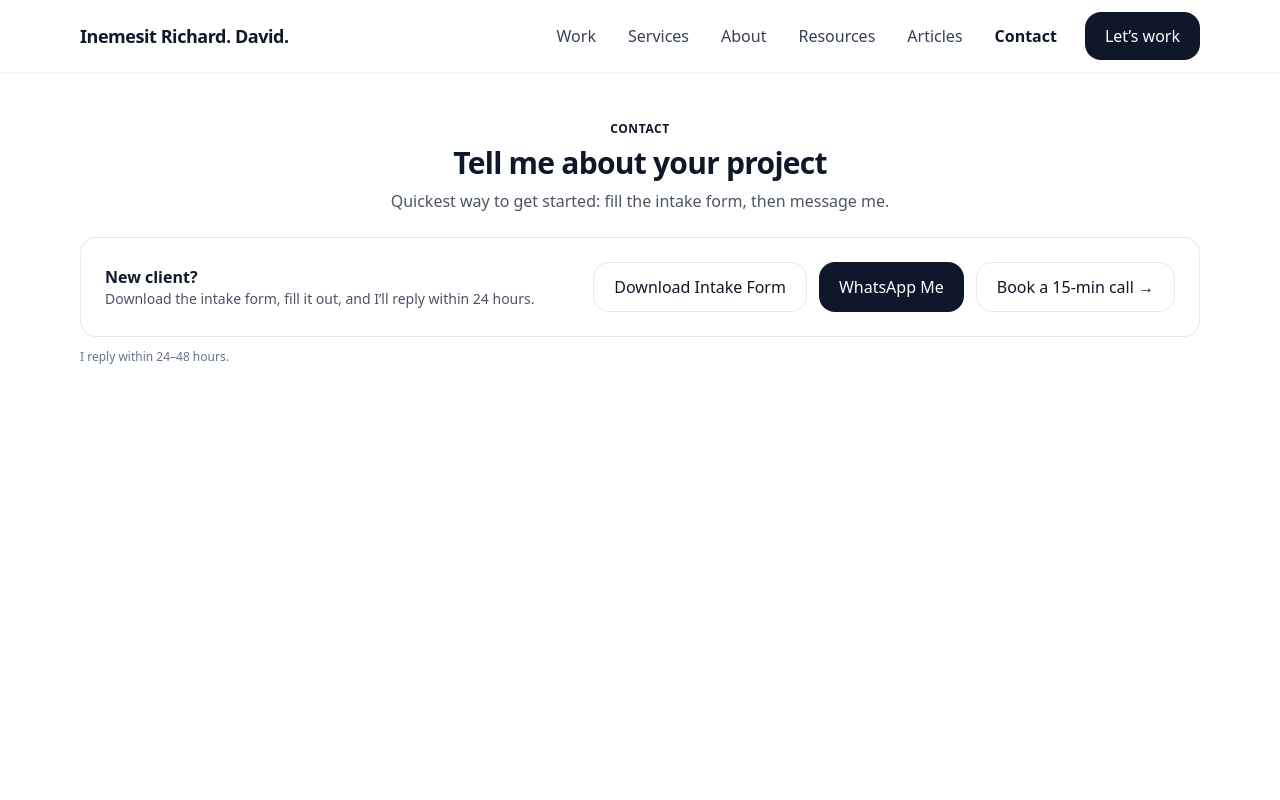
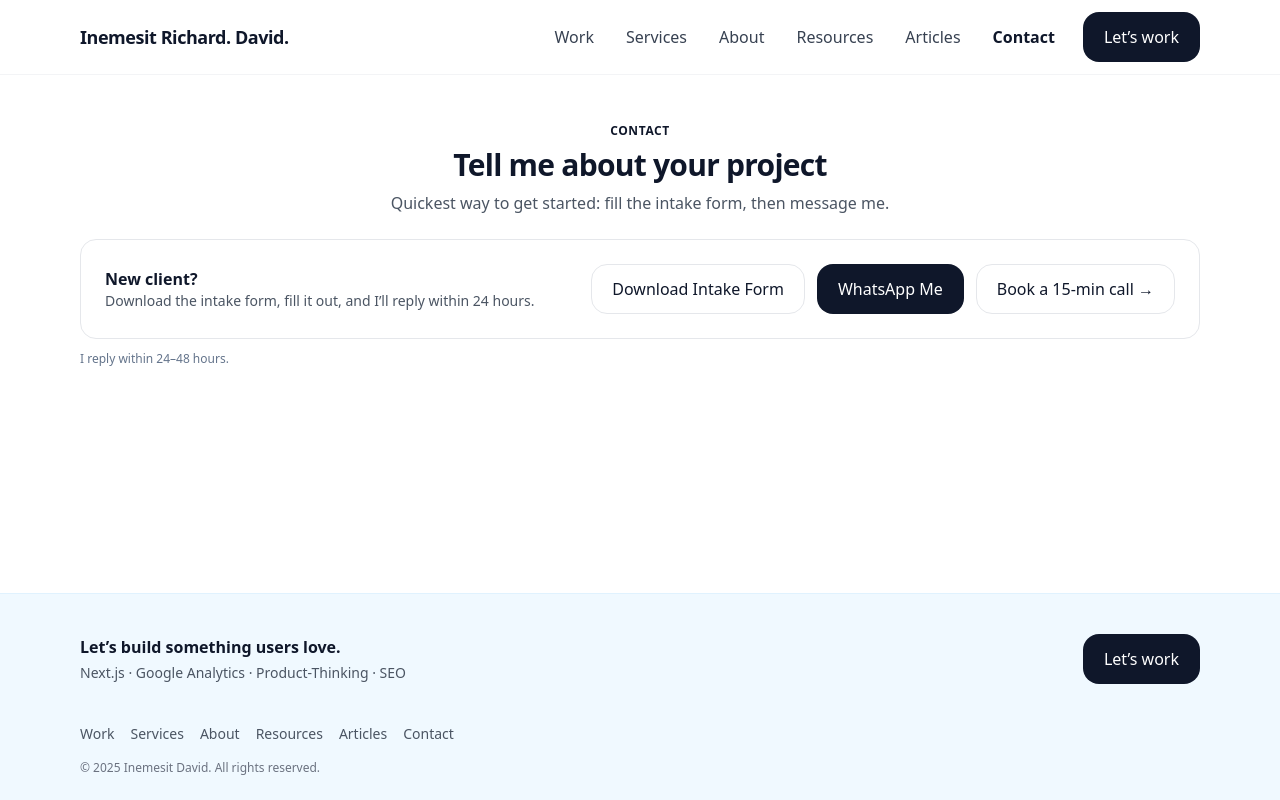
Before and after one commit to ReechardDev/portfolio-2025-pro, a Next.js app: page /contact in a window 1280 px wide. Built offline with nearby package versions, Linux system fonts and the light colour scheme.

Commit message:
Footer pinned + soft light-blue footer bg + unified CTA hover + hero highlight text

```diff
--- a/app/(site)/layout.jsx
+++ b/app/(site)/layout.jsx
@@ -1,14 +1,13 @@
 // app/(site)/layout.jsx
 import Header from "../../components/Header";
-// If you want a footer on every page, uncomment the next line:
-// import Footer from "../../components/Footer";
+import Footer from "../../components/Footer";
 
 export default function SiteLayout({ children }) {
   return (
-    <>
+    <div className="min-h-dvh flex flex-col">
       <Header />
-      {children}
-      {/* <Footer /> */}
-    </>
+      <main className="flex-1">{children}</main>
+      <Footer />
+    </div>
   );
 }
--- a/app/(site)/page.jsx
+++ b/app/(site)/page.jsx
@@ -114,11 +114,12 @@ export default async function HomePage() {
         </div>
         <div className="mt-6 text-center">
           <Link
-            href="/work"
-            className="inline-flex items-center justify-center rounded-xl2 border border-gray-200 px-5 py-3 hover:bg-gray-50"
-          >
-            Browse all work
-          </Link>
+  href="/work"
+  className="inline-flex items-center justify-center rounded-xl2 border px-5 py-3
+             border-gray-200 hover:border-brand-cta-hover hover:text-brand-cta-hover transition"
+>
+  Browse all work
+</Link>
         </div>
       </section>
 
--- a/components/Footer.jsx
+++ b/components/Footer.jsx
@@ -1,4 +1,6 @@
+// components/Footer.jsx
 import Link from "next/link";
+import ButtonCTA from "./ui/ButtonCTA";
 
 const FOOTER_LINKS = [
   { href: "/work", label: "Work" },
@@ -11,7 +13,7 @@ const FOOTER_LINKS = [
 
 export default function Footer() {
   return (
-    <footer className="mt-24 border-top border-gray-100">
+    <footer className="mt-24 border-t border-sky-100 bg-sky-50">
       {/* Top band: message + CTA */}
       <div className="mx-auto max-w-6xl px-4 py-10 grid gap-6 md:grid-cols-2 items-center">
         <div>
@@ -21,12 +23,9 @@ export default function Footer() {
           </div>
         </div>
         <div className="md:text-right">
-          <Link
-            href="/contact"
-            className="inline-flex items-center justify-center px-4 py-3 rounded-xl2 bg-brand text-white hover:opacity-90"
-          >
+          <ButtonCTA as={Link} href="/contact">
             Let’s work
-          </Link>
+          </ButtonCTA>
         </div>
       </div>
 
@@ -35,7 +34,10 @@ export default function Footer() {
         <ul className="flex flex-wrap gap-4 text-sm text-gray-600">
           {FOOTER_LINKS.map((l) => (
             <li key={l.href}>
-              <Link href={l.href} className="hover:text-gray-900">
+              <Link
+                href={l.href}
+                className="hover:text-brand-cta-hover transition"
+              >
                 {l.label}
               </Link>
             </li>
--- a/components/HeroMotion.jsx
+++ b/components/HeroMotion.jsx
@@ -15,8 +15,10 @@ export default function HeroMotion() {
         className="max-w-3xl"
       >
         <h1 className="text-3xl md:text-5xl font-bold tracking-tight text-slate-900">
-          Product-minded web developer for local businesses
+          Product-minded <span className="text-brand-cta-hover">web developer</span> for{" "}
+          <span className="text-brand-cta-hover">local businesses</span>
         </h1>
+
         <p className="mt-3 text-slate-600">
           Clean, conversion-ready websites with GA4 events for calls, WhatsApp and forms — built fast, measured, and improved.
         </p>
--- a/components/ui/ButtonCTA.jsx
+++ b/components/ui/ButtonCTA.jsx
@@ -1,8 +1,16 @@
 // components/ui/ButtonCTA.jsx
 export default function ButtonCTA({ as: As = "a", className = "", ...props }) {
-  const cls =
-    "inline-flex items-center justify-center gap-2 rounded-xl2 px-5 py-3 text-white transition " +
-    "focus:outline-none focus:ring-2 focus:ring-offset-2 focus:ring-brand " +
-    "bg-brand-cta hover:bg-brand-cta-hover " + className;
+  const cls = [
+    "inline-flex items-center justify-center gap-2 rounded-xl2 px-5 py-3",
+    "font-medium text-white transition",
+    // keep layout identical; add a transparent border so hover color doesn't shift layout
+    "border border-transparent",
+    // your brand tokens; same 'feel' as case studies (uses brand-cta-hover)
+    "bg-brand-cta hover:bg-brand-cta-hover hover:border-brand-cta-hover",
+    // existing focus ring
+    "focus:outline-none focus:ring-2 focus:ring-offset-2 focus:ring-brand",
+    className,
+  ].join(" ");
+
   return <As className={cls} {...props} />;
 }
```
